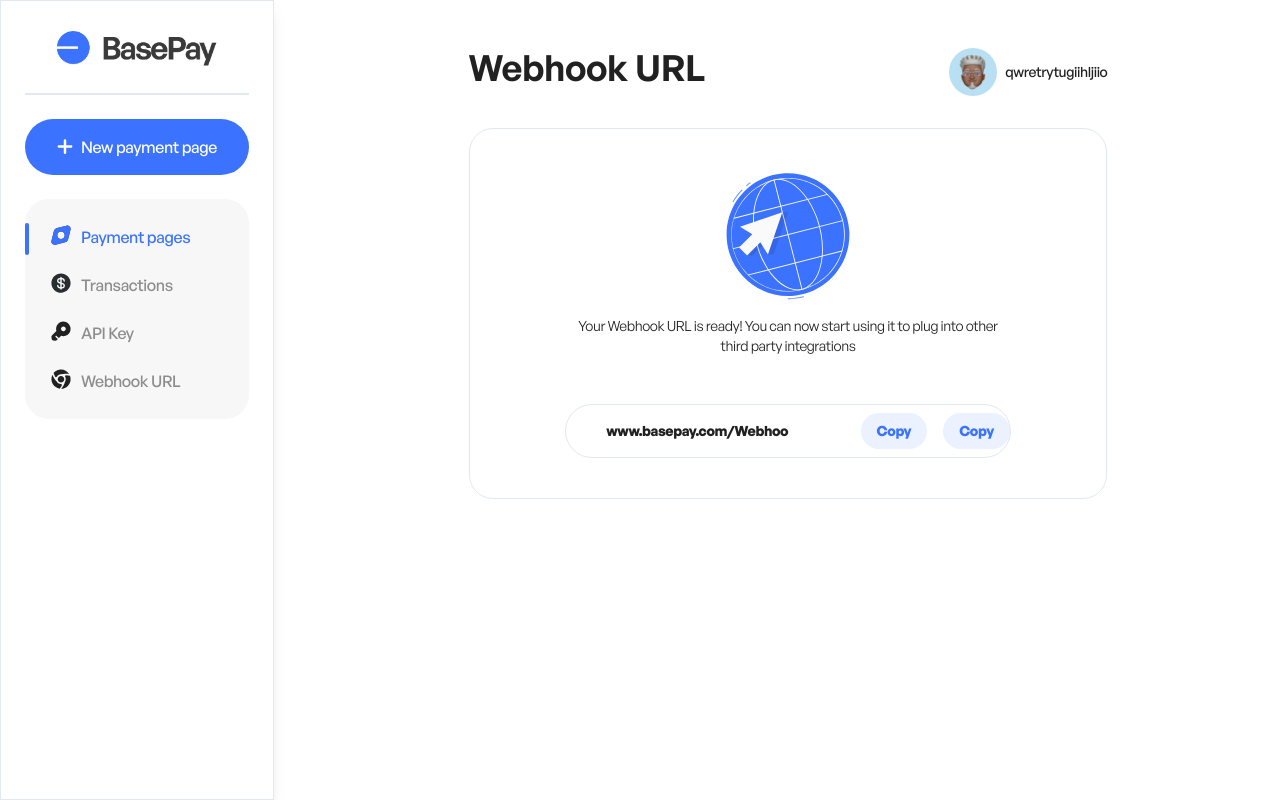
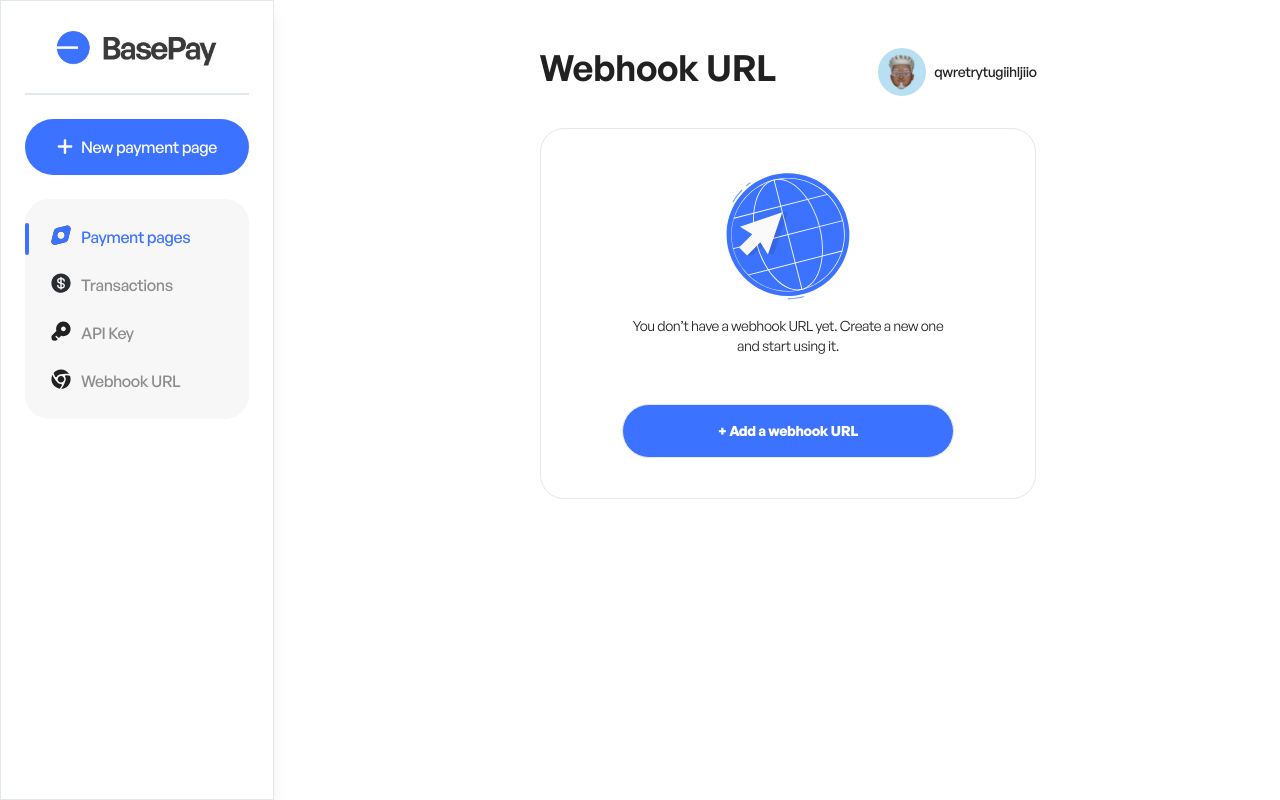
Before and after one commit to okoye-dev/basepay, a Next.js app: page /webhook-url in a window 1280 px wide. Built offline with nearby package versions, Linux system fonts and the light colour scheme.

Commit message:
working on modal now

```diff
--- a/components/TranscationList.tsx
+++ b/components/TranscationList.tsx
@@ -20,26 +20,7 @@
     return (
       <div>
         <h1>Transactions</h1>
-        <table>
-          <thead>
-            <tr>
-              <th>Email Address</th>
-              <th>Amount</th>
-              <th>Status</th>
-              <th>Date</th>
-            </tr>
-          </thead>
-          <tbody>
-            {transactionData.map((transaction, index) => (
-              <tr key={index}>
-                <td>{transaction.emailAddress}</td>
-                <td>{transaction.amount}</td>
-                <td>{transaction.status}</td>
-                <td>{transaction.date}</td>
-              </tr>
-            ))}
-          </tbody>
-        </table>
+
       </div>
     );
   }
--- a/components/WebHook.tsx
+++ b/components/WebHook.tsx
@@ -1,7 +1,8 @@
 "use client";
 import React, { FC, useState } from "react";
 import Key from "../app/assets/globe.svg";
-import Image from 'next/image'
+import Image from "next/image";
+import Modal from 'react-modal';
 
 // interface IProps {
 //   apiKey: string;
@@ -9,44 +10,122 @@
 
 const WebHook = () => {
   const [isCopied, setIsCopied] = useState(false);
-  const webHookKey = "www.basepay.com/WebhookUR.L_an..";
+  const [modalIsOpen, setModalIsOpen] = useState(false);
+  const [webHookURL, setWebHookURL] = useState("");
+  const webHookKey = "";
+//   const webHookKey = "www.basepay.com/WebhookUR.L_an..";
+
   const handleCopy = async () => {
     try {
-      await navigator.clipboard.writeText(apiKey);
+      await navigator.clipboard.writeText(webHookKey);
       setIsCopied(true);
       setTimeout(() => setIsCopied(false), 2000);
     } catch (err) {
       console.error("Failed to copy text: ", err);
     }
   };
+
+  const openModal = () => {
+    setModalIsOpen(true);
+  };
+
+  const closeModal = () => {
+    setModalIsOpen(false);
+  };
+
+  const handleURLChange = (e) => {
+    setWebHookURL(e.target.value);
+  };
+
+  const handleSubmit = () => {
+    // Handle webhook URL submission logic here
+    console.log("Webhook URL submitted:", webHookURL);
+    closeModal();
+  };
+
   return (
-    <div className="text-sm text-center mt-8 flex w-full justify-center rounded-3xl border p-10 font-light text-black">
-      <div className="w-[80%] flex flex-col align-middle justify-center gap-4">
+    <div className="mt-8 flex w-full justify-center rounded-3xl border p-10 text-center text-sm font-light text-black">
+      <div className="flex w-[80%] flex-col justify-center gap-4 align-middle">
         <Image className="self-center" src={Key} alt="" />
+        {webHookKey ? (
+          <>
             <p>
               Your Webhook URL is ready! You can now start using it to plug into
               other third party integrations
             </p>
             <div>
-          <div className="text-sm mt-8 flex w-full justify-between rounded-full border py-2 pl-10 font-bold text-black">
+              <div className="mt-8 flex w-full justify-between rounded-full border py-2 pl-10 text-sm font-bold text-black">
                 <input
                   placeholder="api key"
                   type="text"
                   value={webHookKey}
                   readOnly
                 />
-            <div className="text-blue flex gap-4">
-
-            <button className="px-4 py-2 bg-[#3B72FF1A] rounded-full" onClick={handleCopy}>
+                <div className="flex gap-4 text-blue">
+                  <button
+                    className="rounded-full bg-[#3B72FF1A] px-4 py-2"
+                    onClick={handleCopy}
+                  >
                     {isCopied ? "Copied!" : "Copy"}
                   </button>
-            <button className="px-4 py-2 bg-[#3B72FF1A] rounded-full" onClick={handleCopy}>
+                  <button
+                    className="rounded-full bg-[#3B72FF1A] px-4 py-2"
+                    onClick={handleCopy}
+                  >
                     {isCopied ? "Copied!" : "Copy"}
                   </button>
                 </div>
               </div>
             </div>
+          </>
+        ) : (
+          <>
+            <p>
+              You don’t have a webhook URL yet. Create a new one and start using
+              it.
+            </p>
+            <div className="flex justify-center">
+              <div className="mt-8 flex w-full justify-center rounded-full border py-2 text-sm font-bold text-white bg-blue">
+                <button
+                  className="rounded-full px-4 py-2"
+                  onClick={openModal}
+                >
+                  + Add a webhook URL
+                </button>
               </div>
+            </div>
+          </>
+        )}
+      </div>
+
+      <Modal
+        isOpen={modalIsOpen}
+        onRequestClose={closeModal}
+        contentLabel="Add Webhook URL"
+        className="flex flex-col items-center justify-center bg-white rounded-lg p-4"
+        overlayClassName="fixed inset-0 bg-black bg-opacity-50 flex items-center justify-center"
+      >
+        <h2 className="text-xl font-semibold mb-4">Add a webhook URL</h2>
+        <input
+          type="text"
+          placeholder="Enter URL"
+          value={webHookURL}
+          onChange={handleURLChange}
+          className="w-full p-2 mb-4 border rounded"
+        />
+        <button
+          onClick={handleSubmit}
+          className="px-4 py-2 bg-blue text-white rounded-full"
+        >
+          Add webhook
+        </button>
+        <button
+          onClick={closeModal}
+          className="mt-2 text-blue"
+        >
+          Cancel
+        </button>
+      </Modal>
     </div>
   );
 };
--- a/package.json
+++ b/package.json
@@ -21,6 +21,7 @@
     "react": "^18",
     "react-dom": "^18",
     "react-hook-form": "^7.52.0",
+    "react-modal": "^3.16.1",
     "tailwind-merge": "^2.3.0",
     "tailwindcss-animate": "^1.0.7",
     "zod": "^3.23.8",
```
Also changed, not shown: 1 other file (tests, documents, lock files or other folders). Lines whose indentation alone changed are shown as unchanged.
